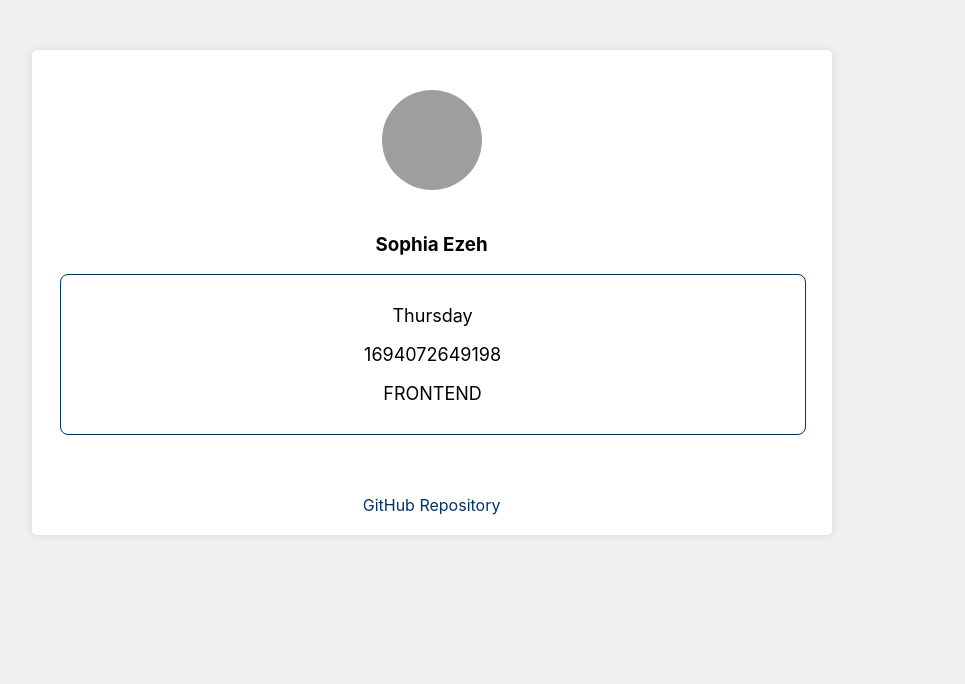
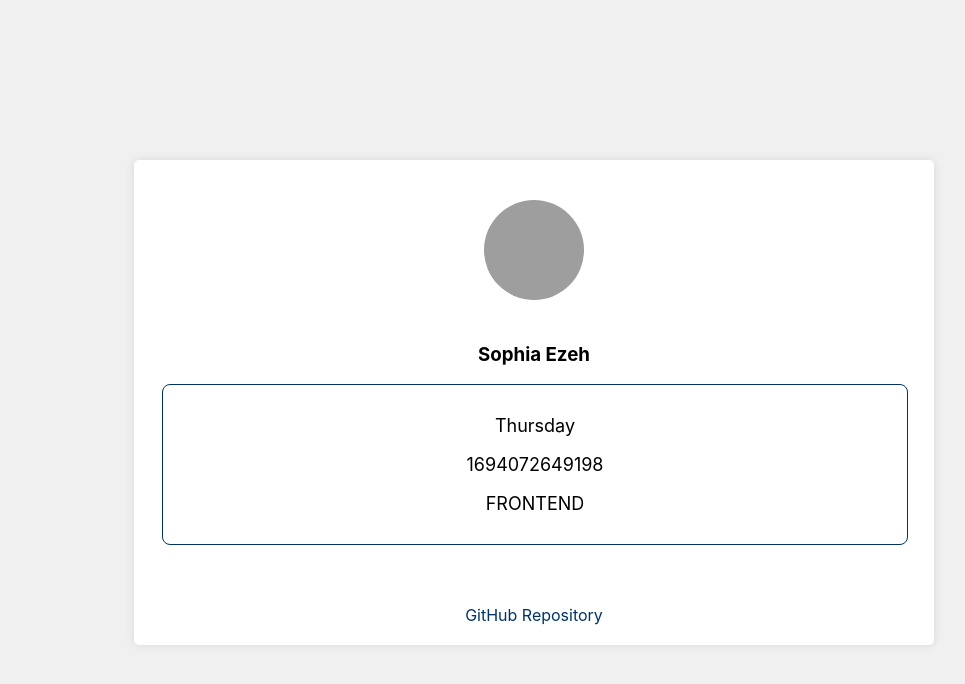
Before and after one commit to Solexi/HNGX_frontend1, a plain HTML site: page index.html in a window 1280 px wide. Shown: the whole page, without its empty margins (250-1215 px from the left). Drawn offline with Linux system fonts and the light colour scheme; grey boxes are pictures that could not be loaded.

Commit message:
Completed HNGX Profile

```diff
--- a/styles.css
+++ b/styles.css
@@ -5,8 +5,8 @@ body {
 
 .container {
     position: absolute;
-    top: 50px;
-    left: 22%;
+    top: 20%;
+    left: 30vw;
     width: 800px;
     margin: 0 auto;
     padding: 20px 0;
```
